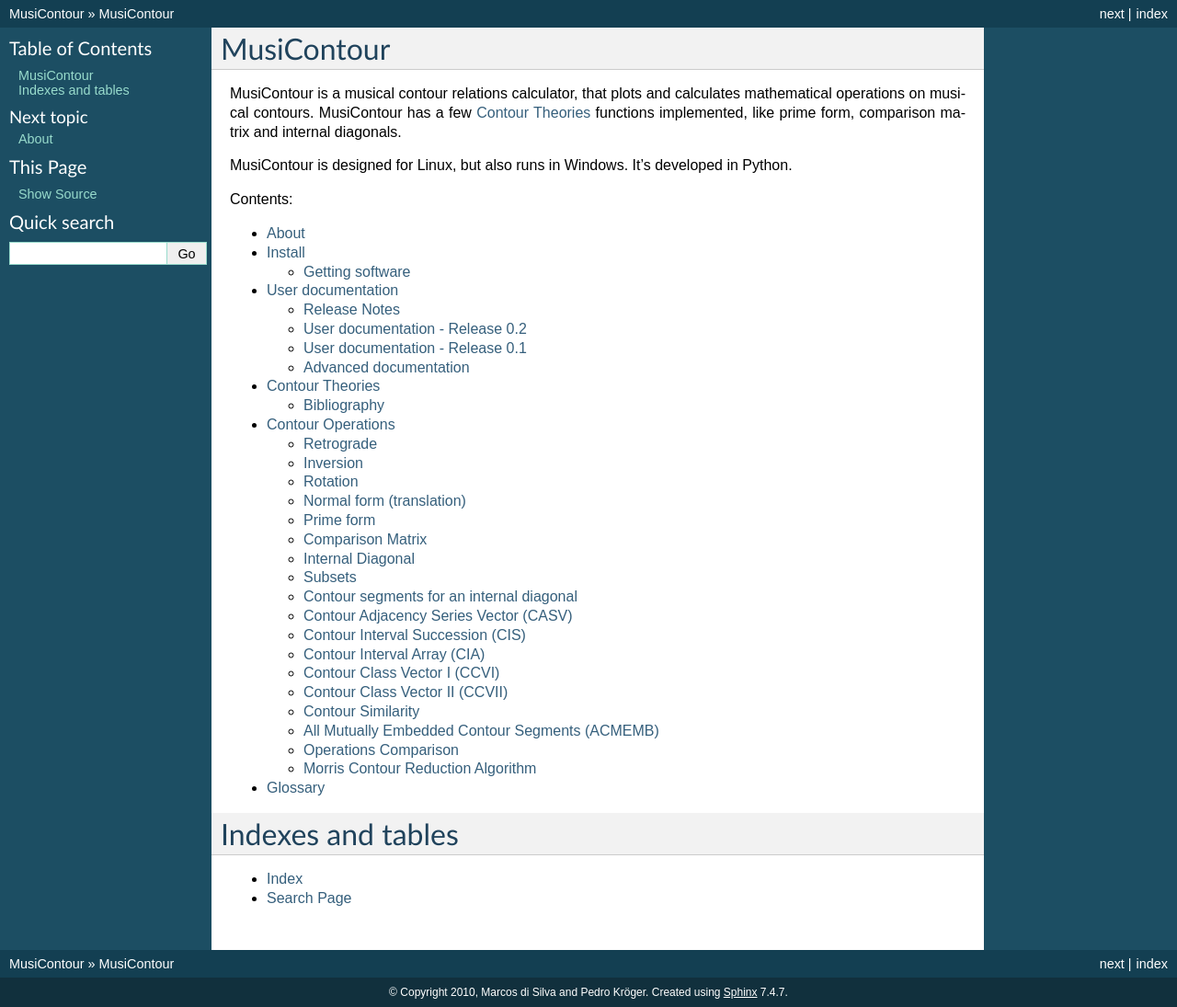
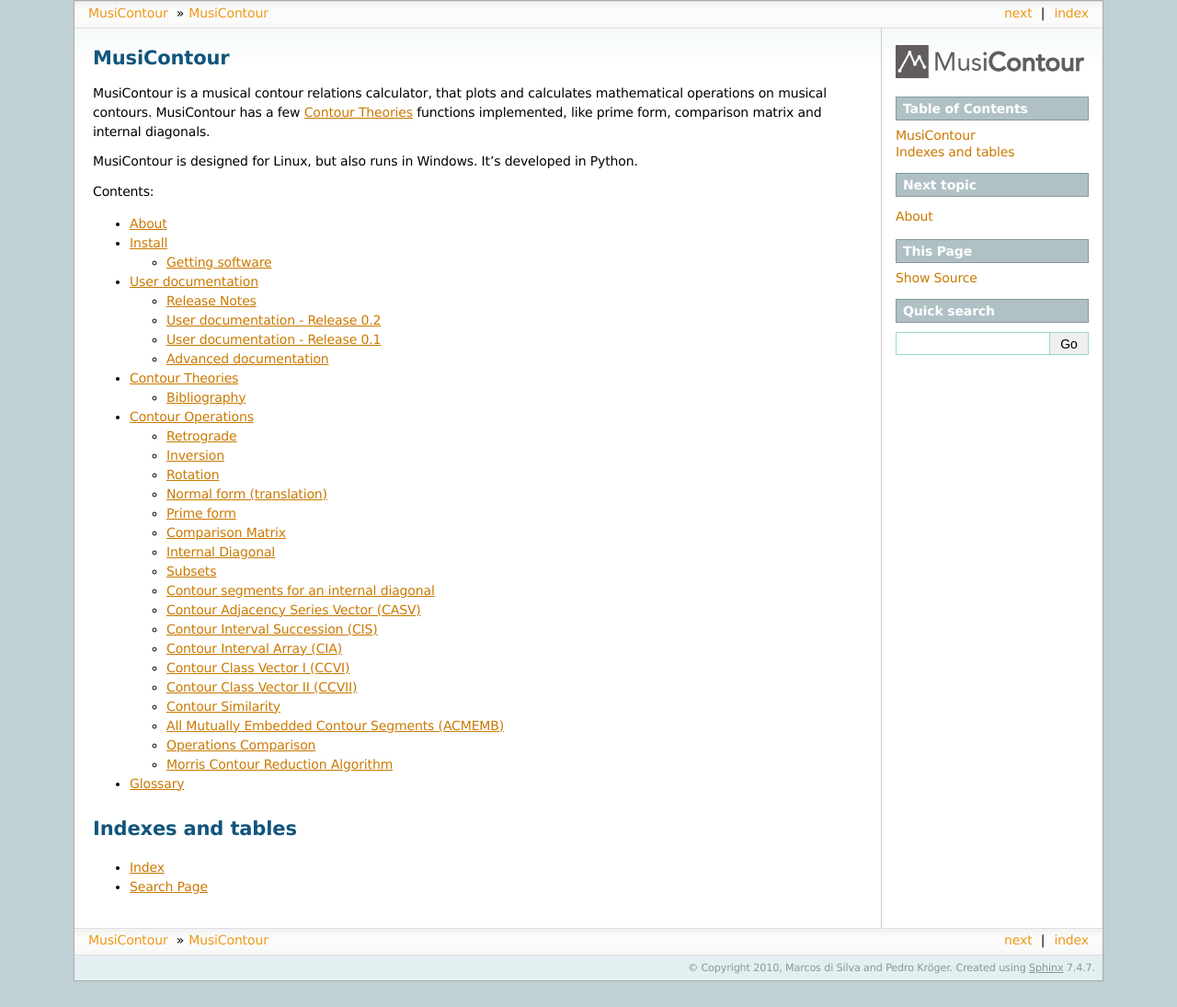
Before and after one commit to msampaio/musicontour, a Sphinx documentation site: the page built from doc/index.rst, in a window 1280 px wide. Shown: the whole page at 92% size. Built offline with Sphinx 7.4.7, drawn with Linux system fonts in a browser that asks for light colours; formulas are drawn with MathJax 3; after the commit the page ends 1067 px from its top, so only the background shows below that.

Commit message:
Inserts MusiContour logo in documentation

```diff
--- a/doc/conf.py
+++ b/doc/conf.py
@@ -91,7 +91,7 @@
 
 # The theme to use for HTML and HTML Help pages.  Major themes that come with
 # Sphinx are currently 'default' and 'sphinxdoc'.
-html_theme = 'default'
+html_theme = 'sphinxdoc'
 
 # Theme options are theme-specific and customize the look and feel of a theme
 # further.  For a list of options available for each theme, see the
@@ -110,7 +110,7 @@
 
 # The name of an image file (relative to this directory) to place at the top
 # of the sidebar.
-#html_logo = None
+html_logo = "logo.png"
 
 # The name of an image file (within the static path) to use as favicon of the
 # docs.  This file should be a Windows icon file (.ico) being 16x16 or 32x32
```
Also changed, not shown: doc/logo.png (added), doc/logo.svg (added).
